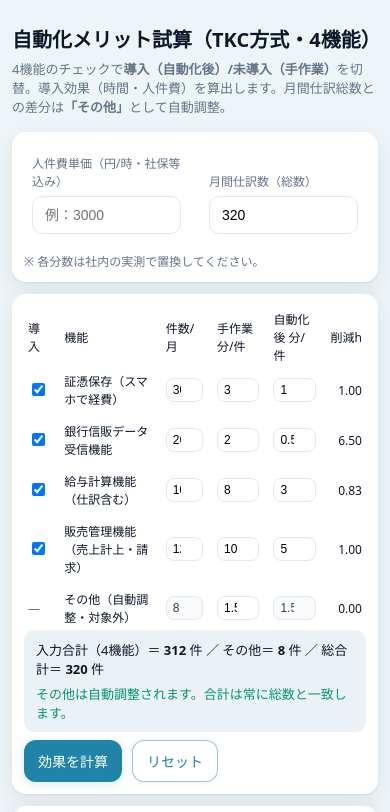
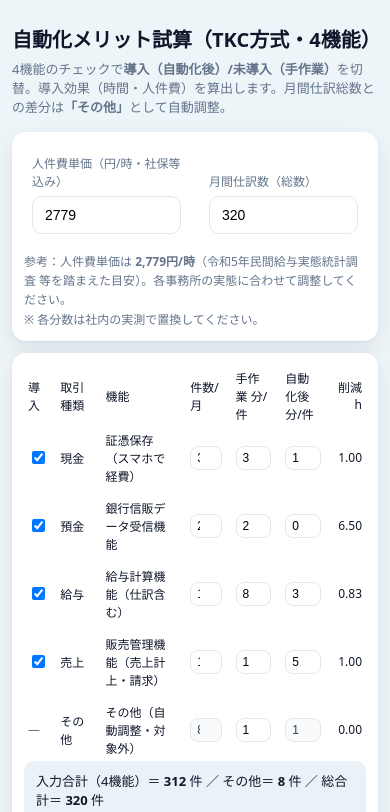
Before and after one commit to takatrp/jidouka-kouka, a plain HTML site: page index.html in a window 390 px wide. Shown: the top 812 px of the page. Drawn offline with Linux system fonts and the light colour scheme.

Commit message:
index.html を更新

```diff
--- a/index.html
+++ b/index.html
@@ -3,7 +3,7 @@
 <head>
   <meta charset="utf-8" />
   <meta name="viewport" content="width=device-width, initial-scale=1" />
-  <title>TKC方式 | 自動化メリット試算（HTML版 r24）</title>
+  <title>TKC方式 | 自動化メリット試算（HTML版 r25）</title>
   <style>
     :root{
       --bg:#eef5f9; --card:#ffffff; --ink:#0f172a; --muted:#64748b;
@@ -15,15 +15,15 @@
       --emph-bg:#eaf6fb; --emph-border:rgba(32,132,168,.55);
       --emph-shadow:0 8px 20px rgba(32,132,168,.18);
 
-      /* 機能別テーブルの列配分（PC/タブレット） */
-      --cols: 1fr 2.2fr 1.4fr 1.7fr 1.7fr 1fr;
+      /* 機能別テーブルの列配分（7列：導入 / 取引種類 / 機能 / 件数 / 手作業 / 自動化後 / 削減h） */
+      --cols: 1fr 1.2fr 2.2fr 1.2fr 1.4fr 1.4fr 1fr;
     }
-    /* 狭幅（スマホ横想定） */
+    /* 狭幅（スマホ横想定）での列比率最適化 */
     @media (max-width:900px){
-      :root{ --cols: .7fr 1.9fr 1fr 1.1fr 1.1fr .9fr; }
+      :root{ --cols: .7fr 1fr 1.9fr 1fr 1.1fr 1.1fr .9fr; }
     }
     @media (max-width:740px){
-      :root{ --cols: .6fr 1.9fr .9fr 1fr 1fr .8fr; }
+      :root{ --cols: .6fr .9fr 1.8fr .9fr 1fr 1fr .8fr; }
     }
 
     *{box-sizing:border-box;}
@@ -82,9 +82,12 @@
     .compact-table .th,.compact-table .td{padding:6px 6px;min-width:0;overflow:hidden;text-overflow:ellipsis;}
     .compact-table input[type="number"]{padding:6px 8px;font-size:13px;border-radius:8px;min-width:0;}
     .compact-table .btns{margin-top:8px;}
-    /* 列レイアウトをCSS変数で制御 */
-    .features-head, .features-rows{display:grid;gap:6px;grid-template-columns:var(--cols);align-items:center;}
-    .features-rows .td.res{text-align:right;}
+
+    /* 列レイアウト（7列）をCSS変数で制御 */
+    .features-head, .features-rows{
+      display:grid;gap:6px;grid-template-columns:var(--cols);align-items:center;
+    }
+    .features-head .th:last-child, .features-rows .td.res{ text-align:right; }
 
     /* 狭幅時のさらに細かな調整（スマホ横向き想定） */
     @media (max-width:900px){
@@ -129,61 +132,75 @@
         <div class="thead th" style="grid-column:span 12;">試算前提</div>
         <div class="td" style="grid-column:span 6;">
           <label>人件費単価（<span class="note">円/時・社保等込み</span>）</label>
-          <input id="wage" type="number" inputmode="decimal" placeholder="例：3000" min="0" oninput="calc()" />
+          <input id="wage" type="number" inputmode="decimal" value="2779" min="0" oninput="calc()" />
         </div>
         <div class="td" style="grid-column:span 6;">
           <label>月間仕訳数（<span class="note">総数</span>）</label>
           <input id="totalJournals" type="number" inputmode="numeric" value="320" min="0" oninput="calc()" />
         </div>
       </div>
-      <div class="note" style="margin-top:8px;">※ 各分数は社内の実測で置換してください。</div>
+      <div class="note" style="margin-top:8px;line-height:1.6;">
+        参考：人件費単価は <strong>2,779円/時</strong>（<span>令和5年民間給与実態統計調査 等を踏まえた目安</span>）。各事務所の実態に合わせて調整してください。<br>
+        ※ 各分数は社内の実測で置換してください。
+      </div>
     </section>
 
-    <!-- 1) 機能別（コンパクト化＋レスポンシブ列） -->
+    <!-- 1) 機能別（コンパクト＋レスポンシブ列） -->
     <section class="card compact-table">
       <div class="thead" style="margin-bottom:8px;">機能別（チェックで導入状態を切替）</div>
 
-      <!-- 見出し -->
+      <!-- 見出し（7列） -->
       <div class="features-head">
         <div class="th">導入</div>
+        <div class="th">取引種類</div>
         <div class="th">機能</div>
         <div class="th">件数/月</div>
         <div class="th">手作業 分/件</div>
         <div class="th">自動化後 分/件</div>
-        <div class="th" style="text-align:right;">削減h</div>
+        <div class="th">削減h</div>
       </div>
 
-      <!-- データ行 -->
+      <!-- データ行（順に7セル） -->
       <div class="features-rows">
+        <!-- 証憑保存 -->
         <div class="td"><input id="cb_receipts" type="checkbox" checked onchange="calc()" /></div>
+        <div class="td">現金</div>
         <div class="td">証憑保存（スマホで経費）</div>
         <div class="td"><input id="n_receipts" type="number" value="30" min="0" oninput="calc()" /></div>
         <div class="td"><input id="tb_receipts" type="number" value="3" min="0" oninput="calc()" /></div>
         <div class="td"><input id="ta_receipts" type="number" value="1" min="0" oninput="calc()" /></div>
         <div class="td res" id="sv_receipts">0.00</div>
 
+        <!-- 銀行信販 -->
         <div class="td"><input id="cb_bank" type="checkbox" checked onchange="calc()" /></div>
+        <div class="td">預金</div>
         <div class="td">銀行信販データ受信機能</div>
         <div class="td"><input id="n_bank" type="number" value="260" min="0" oninput="calc()" /></div>
         <div class="td"><input id="tb_bank" type="number" value="2" min="0" oninput="calc()" /></div>
         <div class="td"><input id="ta_bank" type="number" value="0.5" min="0" step="0.1" oninput="calc()" /></div>
         <div class="td res" id="sv_bank">0.00</div>
 
+        <!-- 給与 -->
         <div class="td"><input id="cb_payroll" type="checkbox" checked onchange="calc()" /></div>
+        <div class="td">給与</div>
         <div class="td">給与計算機能（仕訳含む）</div>
         <div class="td"><input id="n_payroll" type="number" value="10" min="0" oninput="calc()" /></div>
         <div class="td"><input id="tb_payroll" type="number" value="8" min="0" oninput="calc()" /></div>
         <div class="td"><input id="ta_payroll" type="number" value="3" min="0" oninput="calc()" /></div>
         <div class="td res" id="sv_payroll">0.00</div>
 
+        <!-- 販売管理 -->
         <div class="td"><input id="cb_sales" type="checkbox" checked onchange="calc()" /></div>
+        <div class="td">売上</div>
         <div class="td">販売管理機能（売上計上・請求）</div>
         <div class="td"><input id="n_sales" type="number" value="12" min="0" oninput="calc()" /></div>
         <div class="td"><input id="tb_sales" type="number" value="10" min="0" oninput="calc()" /></div>
         <div class="td"><input id="ta_sales" type="number" value="5" min="0" oninput="calc()" /></div>
         <div class="td res" id="sv_sales">0.00</div>
 
+        <!-- その他 -->
         <div class="td"><span class="note">—</span></div>
+        <div class="td">その他</div>
         <div class="td">その他（自動調整・対象外）</div>
         <div class="td"><input id="n_other" type="number" value="0" readonly /></div>
         <div class="td"><input id="tb_other" type="number" value="1.5" min="0" oninput="calc()" /></div>
@@ -237,7 +254,7 @@
         <div class="item">
           <h3>導入機能数</h3>
           <div class="val" id="kpiAdopt">0 / 4</div>
-          <div class="note">チェックの数</div>
+          <div class="note">チェックあり & 件数>0 の数</div>
         </div>
         <div class="item">
           <h3>機能別 削減時間（h）</h3>
@@ -258,7 +275,7 @@
       <small>
         Copyright (c) <span id="creditYear"></span>
         <span id="creditCompany">税理士法人松本会計事務所</span>
-        All Rights Reserved. / <span id="creditRev">r24</span>
+        All Rights Reserved. / <span id="creditRev">r25</span>
       </small>
     </div>
 
@@ -266,14 +283,17 @@
   </div>
 
   <script>
+  // ===== ユーティリティ =====
   function $(id){ return document.getElementById(id); }
   function yen(n){ return isNaN(n)?'¥0':n.toLocaleString('ja-JP',{style:'currency',currency:'JPY',maximumFractionDigits:0}); }
-  function toast(msg){ var t=$('toast'); t.textContent=msg; t.style.opacity=1; setTimeout(function(){t.style.opacity=0;},1600); }
+  function toast(msg){ var t=$('toast'); t.textContent=msg; t.style.opacity=1; setTimeout(()=>t.style.opacity=0,1600); }
   function num(id){ var v=parseFloat($(id).value); return isNaN(v)?0:v; }
 
+  // クレジット
   const CREDIT_COMPANY='税理士法人松本会計事務所';
   (function(){ var y=new Date().getFullYear(); $('creditYear').textContent=y; $('creditCompany').textContent=CREDIT_COMPANY; })();
 
+  // 入力IDマップ
   var ids={ wage:'wage', total:'totalJournals',
     cb_receipts:'cb_receipts', n_receipts:'n_receipts', tb_receipts:'tb_receipts', ta_receipts:'ta_receipts',
     cb_bank:'cb_bank', n_bank:'n_bank', tb_bank:'tb_bank', ta_bank:'ta_bank',
@@ -282,6 +302,7 @@
     n_other:'n_other', tb_other:'tb_other', ta_other:'ta_other'
   };
 
+  // その他の件数自動調整
   function recalcOther(){
     var total=num(ids.total);
     var sumFour=num(ids.n_receipts)+num(ids.n_bank)+num(ids.n_payroll)+num(ids.n_sales);
@@ -295,13 +316,17 @@
     else{ msg.textContent='その他は自動調整されます。合計は常に総数と一致します。'; msg.className='ok'; }
   }
 
+  // モジュール計算
   function mod(label, checked, n, tb, ta, wage){
     var cnt=Math.max(0,n);
     var hBefore=(tb*cnt)/60;
     var hAfter=(ta*cnt)/60;
     var hChosen=checked?hAfter:hBefore;
     var hSaved=Math.max(0,hBefore-hChosen);
-    return { label, cnt, tb, ta, hBefore, hAfter, hChosen, hSaved, cBefore:hBefore*wage, cChosen:hChosen*wage };
+    // ▼ 導入機能数の判定：チェックあり & 件数>0 のみtrue（空欄/0はカウントしない）
+    var adopted = !!checked && cnt>0;
+    return { label, checked, cnt, tb, ta, hBefore, hAfter, hChosen, hSaved, adopted,
+             cBefore:hBefore*wage, cChosen:hChosen*wage };
   }
 
   function compute(){
@@ -311,6 +336,7 @@
     var m_payroll=mod('給与計算機能（仕訳含む）',$('cb_payroll').checked,num(ids.n_payroll),num(ids.tb_payroll),num(ids.ta_payroll),wage);
     var m_sales=mod('販売管理機能（売上計上・請求）',$('cb_sales').checked,num(ids.n_sales),num(ids.tb_sales),num(ids.ta_sales),wage);
 
+    // その他は対象外（変化なし）
     var nOther=num(ids.n_other), tOther=num(ids.tb_other);
     var hOther=(tOther*Math.max(0,nOther))/60;
 
@@ -325,10 +351,14 @@
     var monthlySaving=costBefore-costChosen;
     var monthlySavingYear=monthlySaving*12;
 
-    return { wage, mods, hOther, hBefore, hChosen, hSaved, costBefore, costChosen, monthlySaving, monthlySavingYear,
-             adopted:mods.filter(m=>m.hChosen===m.hAfter).length };
+    // ▼ 導入機能数は「チェックあり & 件数>0」でのみカウント
+    var adopted=mods.reduce((s,m)=>s+(m.adopted?1:0),0);
+
+    return { wage, mods, hOther, hBefore, hChosen, hSaved, costBefore, costChosen,
+             monthlySaving, monthlySavingYear, adopted };
   }
 
+  // UI更新
   function updateUI(r){
     $('sv_receipts').textContent=r.mods[0].hSaved.toFixed(2);
     $('sv_bank').textContent=r.mods[1].hSaved.toFixed(2);
@@ -348,6 +378,7 @@
     $('kpiBreakdown').textContent=b||'—';
   }
 
+  // 書き出し
   async function copySummary(){
     var r=compute();
     var lines=[];
@@ -355,7 +386,7 @@
     lines.push('時給: '+r.wage+' 円/時');
     lines.push('導入機能: '+r.adopted+' / 4');
     r.mods.forEach(function(m){
-      var state=(m.hChosen===m.hAfter)?'導入':'未導入';
+      var state=m.adopted?'導入':'未導入';
       lines.push(m.label+' ['+state+'] 件数='+m.cnt+' 手作業='+m.tb+'分 自動化後='+m.ta+'分 削減='+m.hSaved.toFixed(2)+'h');
     });
     lines.push('— 合計');
@@ -380,7 +411,7 @@
     var rows=[];
     rows.push(['項目','導入','件数','手作業(分/件)','自動化後(分/件)','導入あり時間(h)','導入なし時間(h)','削減時間(h)']);
     r.mods.forEach(function(m){
-      var adopted=(m.hChosen===m.hAfter)?'導入':'未導入';
+      var adopted=m.adopted?'導入':'未導入';
       rows.push([m.label,adopted,m.cnt,m.tb,m.ta,m.hChosen.toFixed(2),m.hBefore.toFixed(2),m.hSaved.toFixed(2)]);
     });
     rows.push([]);
@@ -389,7 +420,6 @@
     rows.push(['時間短縮(h/月)',r.hSaved.toFixed(2)]);
     rows.push(['人件費削減(円/月)',Math.round(r.monthlySaving)]);
     rows.push(['人件費削減(円/年)',Math.round(r.monthlySaving*12)]);
-
     var csv=rows.map(a=>a.map(v=>{
       v=(v===undefined||v===null)?'':String(v).replace(/\"/g,'\"\"');
       return /[,\n\r]/.test(v)?'"'+v+'"' : v;
@@ -416,7 +446,7 @@
   function printPage(){ try{ window.print(); toast('印刷ダイアログを開きます'); }catch(e){ toast('印刷がブロックされました'); } }
 
   function resetAll(){
-    $('wage').value=''; $('totalJournals').value=320;
+    $('wage').value=2779; $('totalJournals').value=320;
     $('cb_receipts').checked=true; $('cb_bank').checked=true; $('cb_payroll').checked=true; $('cb_sales').checked=true;
     $('n_receipts').value=30; $('tb_receipts').value=3;  $('ta_receipts').value=1;
     $('n_bank').value=260;    $('tb_bank').value=2;      $('ta_bank').value=0.5;
@@ -428,6 +458,7 @@
 
   function calc(){ recalcOther(); var r=compute(); updateUI(r); }
 
+  // 初期表示
   resetAll(); calc();
   </script>
 </body>
```
